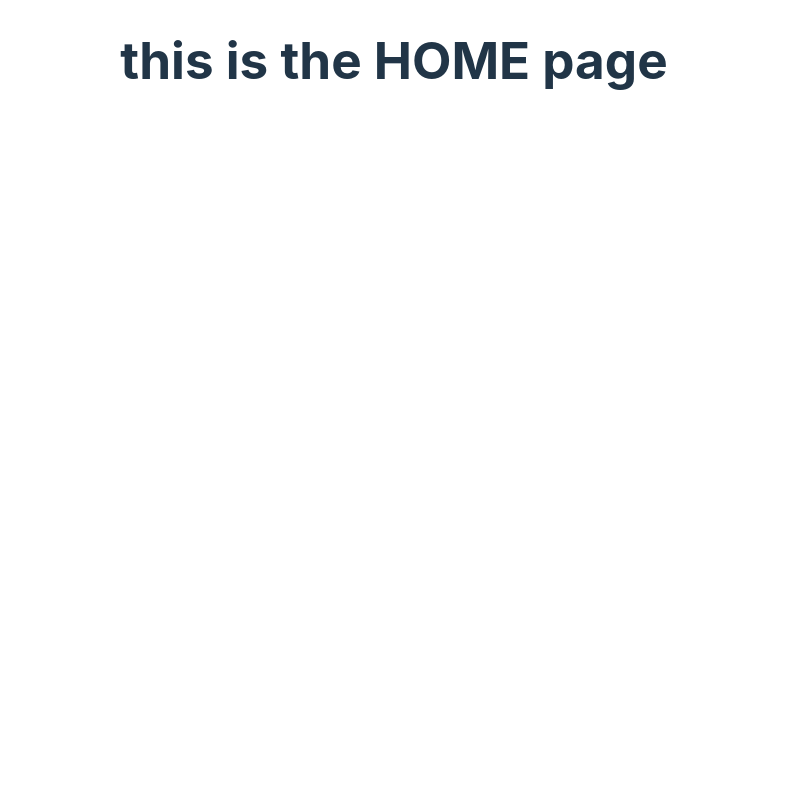
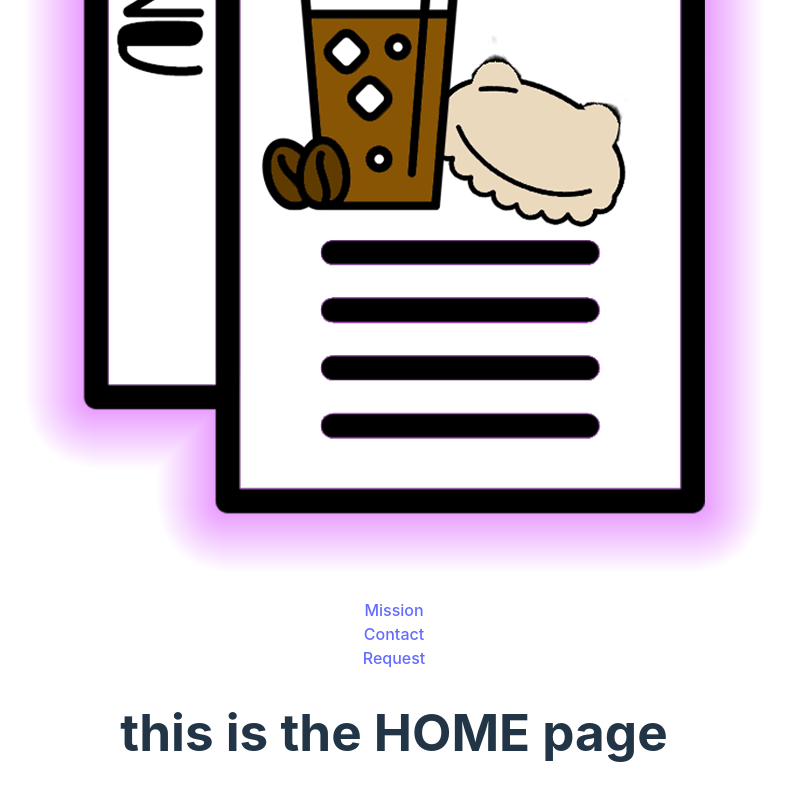
Before and after one commit to rtocastro/bruiseandbites, a React (Vite) app: page /Home in a window 1280 px wide. Shown: the part 340-1140 px from the top of the page, without its empty margins (246-1033 px from the left). Before the commit the page ends 800 px from the top, so only its background shows below. Built offline with nearby package versions, Linux system fonts and the light colour scheme.

Commit message:
created new pages and handled routing

```diff
--- a/src/components/NavTabs.jsx
+++ b/src/components/NavTabs.jsx
@@ -21,7 +21,47 @@ function NavTabs() {
                     to="/Home"
                     className={currentPage === '/Home' ? 'nav-link active' : 'nav-link'}
                 >
-                   {/* no clickable link */}
+                    {/* no clickable link */}
+                </Link>
+            </div>
+            <div className="nav-item">
+                <Link
+                    to="/Menu"
+                    className={currentPage === '/Menu' ? 'nav-link active' : 'nav-link'}
+                >
+                    <img src={menuicon} />
+                </Link>
+            </div>
+            <div className="nav-item">
+                <Link
+                    to="/Mission"
+                    className={currentPage === '/Mission' ? 'nav-link active' : 'nav-link'}
+                >
+                    Mission
+                </Link>
+            </div>
+            <div className="nav-item">
+                <Link
+                    to="/Contact"
+                    className={currentPage === '/Contact' ? 'nav-link active' : 'nav-link'}
+                >
+                    Contact
+                </Link>
+            </div>
+            <div className="nav-item">
+                <Link
+                    to="/Request"
+                    className={currentPage === '/Request' ? 'nav-link active' : 'nav-link'}
+                >
+                    Request
+                </Link>
+            </div>
+            <div className="nav-item">
+                <Link
+                    to="/Discount"
+                    className={currentPage === '/Discount' ? 'nav-link active' : 'nav-link'}
+                >
+                    {/* Discount page is not clickable */}
                 </Link>
             </div>
 
--- /dev/null
+++ b/src/pages/Discount.jsx
@@ -0,0 +1,13 @@
+import React from 'react'
+
+
+function Discount() {
+
+  return (
+    <>
+<h1>this is the Discount page</h1>
+    </>
+  )
+}
+
+export default Discount
--- a/src/pages/Home.jsx
+++ b/src/pages/Home.jsx
@@ -1,7 +1,6 @@
 import React from 'react';
 import menuicon from '../assets/menuicon.png'
 import NavTabs from '../components/NavTabs';
-
 
 
 export default function Home() {
--- a/src/pages/Menu.jsx
+++ b/src/pages/Menu.jsx
@@ -0,0 +1,12 @@
+import React from 'react'
+
+function Menu() {
+
+  return (
+    <>
+<h1>this is the MENU page</h1>
+    </>
+  )
+}
+
+export default Menu
```
Also changed, not shown: src/main.jsx (+10 -0 lines), src/pages/Contact.jsx (added, +13 -0 lines), src/pages/Mission.jsx (added, +13 -0 lines), src/pages/Request.jsx (added, +13 -0 lines).
